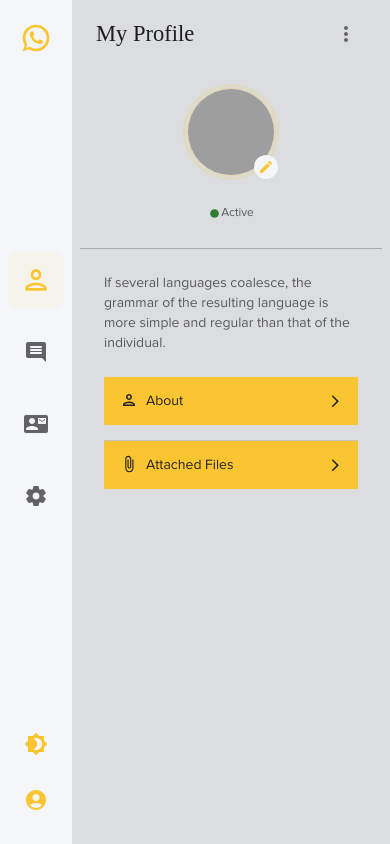
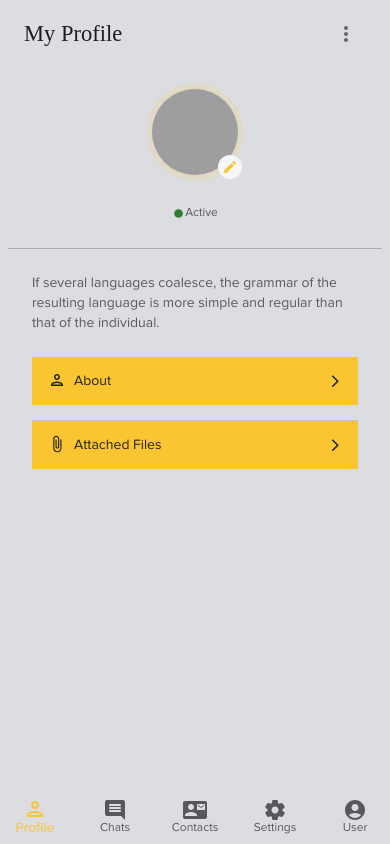
Before and after one commit to wuocdat/family-app, a React (Create React App) app: page /messages in a window 390 px wide. Built offline with nearby package versions, Linux system fonts and the light colour scheme; no server answers; grey boxes are pictures that could not be loaded; a web font is replaced by a local one.

Commit message:
add responsive

```diff
--- a/src/components/Container/SideContentContainer.tsx
+++ b/src/components/Container/SideContentContainer.tsx
@@ -4,12 +4,19 @@ const SideContentContainer = styled('div')(({ theme }) => ({
     display: 'flex',
     flexDirection: 'column',
     alignItems: 'center',
-    width: '380px',
-    height: '100vh',
     padding: theme.spacing(2, 1, 2, 1),
     boxSizing: 'border-box',
-    // backgroundColor: '#303841',
     backgroundColor: theme.palette.background.paper,
+    '@media (max-width: 999px)': {
+        flex: 1,
+        width: '100%',
+    },
+    '@media (min-width: 1000px)': {
+        height: '100vh',
+        minWidth: '380px',
+        maxWidth: '380px',
+    },
+    overflow: 'auto',
 }));
 
 export default SideContentContainer;
--- a/src/components/Media/mobile.tsx
+++ b/src/components/Media/mobile.tsx
@@ -1,13 +1,13 @@
 import { styled } from '@mui/material';
 
 export const ShowOnlyMobile = styled('div')({
-    '@media (min-width: 600px)': {
+    '@media (min-width: 1000px)': {
         display: 'none',
     },
 });
 
 export const HideOnlyMobile = styled('div')({
-    '@media (max-width: 599px)': {
+    '@media (max-width: 999px)': {
         display: 'none',
     },
 });
--- a/src/components/NotFound/NotFound.tsx
+++ b/src/components/NotFound/NotFound.tsx
@@ -1,5 +1,29 @@
+import { Box, Typography } from '@mui/material';
+
 const NotFound = () => {
-    return <div></div>;
+    return (
+        <Box
+            sx={{
+                position: 'relative',
+                width: '100%',
+                height: '100%',
+                backgroundColor: 'background.default',
+            }}
+        >
+            <Typography
+                variant="h4"
+                sx={{
+                    position: 'absolute',
+                    top: '50%',
+                    left: ' 50%',
+                    transform: 'translate(-50%, -50%)',
+                    color: 'text.primary',
+                }}
+            >
+                No Pain No Gain
+            </Typography>
+        </Box>
+    );
 };
 
 export default NotFound;
--- a/src/components/SideMenu/BottomMenu.tsx
+++ b/src/components/SideMenu/BottomMenu.tsx
@@ -6,38 +6,49 @@ import {
     SettingsRounded,
 } from '@mui/icons-material';
 import { BottomNavigation, BottomNavigationAction, Box } from '@mui/material';
-import { useState } from 'react';
+import { FC, SyntheticEvent } from 'react';
 
-const BottomMenu = () => {
-    const [value, setValue] = useState(0);
+interface BottomProps {
+    handleChange: (
+        event: SyntheticEvent<Element, Event>,
+        newAlignment: string,
+    ) => void;
+    alignment: string;
+}
 
+const BottomMenu: FC<BottomProps> = ({ alignment, handleChange }) => {
     return (
         <Box sx={{ width: '100%' }}>
             <BottomNavigation
                 showLabels
-                value={value}
+                value={alignment}
                 onChange={(event, newValue) => {
-                    setValue(newValue);
+                    handleChange(event, newValue);
                 }}
             >
                 <BottomNavigationAction
-                    label="Recents"
+                    value="profile"
+                    label="Profile"
                     icon={<PersonOutlined />}
                 />
                 <BottomNavigationAction
-                    label="Favorites"
+                    value="chats"
+                    label="Chats"
                     icon={<CommentRounded />}
                 />
                 <BottomNavigationAction
-                    label="Nearby"
+                    value="contacts"
+                    label="Contacts"
                     icon={<ContactMailRounded />}
                 />
                 <BottomNavigationAction
-                    label="Nearby"
+                    value="settings"
+                    label="Settings"
                     icon={<SettingsRounded />}
                 />
                 <BottomNavigationAction
-                    label="Nearby"
+                    value="user"
+                    label="User"
                     icon={<AccountCircleRounded />}
                 />
             </BottomNavigation>
--- a/src/layouts/MainLayout/MainLayout.tsx
+++ b/src/layouts/MainLayout/MainLayout.tsx
@@ -1,7 +1,9 @@
 import { styled } from '@mui/material';
-import { useState } from 'react';
+import { SyntheticEvent, useState } from 'react';
 import { Route, Routes } from 'react-router-dom';
+import { HideOnlyMobile, ShowOnlyMobile } from '../../components/Media/mobile';
 import NotFound from '../../components/NotFound/NotFound';
+import BottomMenu from '../../components/SideMenu/BottomMenu';
 import SideMenu from '../../components/SideMenu/SideMenu';
 import Chats from '../../pages/Chats';
 import Contacts from '../../pages/Contacts';
@@ -14,8 +16,16 @@ const Container = styled('div')(({ theme }) => ({
     display: 'flex',
 }));
 
+const MobileContainer = styled('div')(({ theme }) => ({
+    padding: theme.spacing(0, 0, 0, 0),
+    display: 'flex',
+    flexDirection: 'column',
+    height: '100vh',
+}));
+
 const ChatContent = styled('div')(({ theme }) => ({
     padding: theme.spacing(0, 0, 0, 0),
+    height: '100vh',
     flex: 1,
 }));
 
@@ -23,14 +33,19 @@ const MainLayout = () => {
     const [alignment, setAlignment] = useState('profile');
 
     const handleChange = (
-        event: React.MouseEvent<HTMLElement>,
+        event: React.MouseEvent<HTMLElement> | SyntheticEvent<Element, Event>,
         newAlignment: string,
     ) => {
         setAlignment(newAlignment);
     };
     return (
+        <>
+            <HideOnlyMobile>
                 <Container>
-            <SideMenu alignment={alignment} handleChange={handleChange} />
+                    <SideMenu
+                        alignment={alignment}
+                        handleChange={handleChange}
+                    />
                     {alignment === 'profile' && <Profile />}
                     {alignment === 'chats' && <Chats />}
                     {alignment === 'contacts' && <Contacts />}
@@ -47,6 +62,28 @@ const MainLayout = () => {
                         {/* <Conversation /> */}
                     </ChatContent>
                 </Container>
+            </HideOnlyMobile>
+            <ShowOnlyMobile>
+                <Routes>
+                    <Route path="/:_id" element={<Conversation />} />
+                    <Route
+                        path="/"
+                        element={
+                            <MobileContainer>
+                                {alignment === 'profile' && <Profile />}
+                                {alignment === 'chats' && <Chats />}
+                                {alignment === 'contacts' && <Contacts />}
+                                {alignment === 'settings' && <Settings />}
+                                <BottomMenu
+                                    alignment={alignment}
+                                    handleChange={handleChange}
+                                />
+                            </MobileContainer>
+                        }
+                    />
+                </Routes>
+            </ShowOnlyMobile>
+        </>
     );
 };
 
--- a/src/pages/Conversation/ConversationHeader/ConversationHeader.tsx
+++ b/src/pages/Conversation/ConversationHeader/ConversationHeader.tsx
@@ -1,5 +1,6 @@
 import {
     Archive,
+    ArrowBack,
     Call,
     DeleteSweepRounded,
     FiberManualRecord,
@@ -18,6 +19,8 @@ import {
     Typography,
 } from '@mui/material';
 import { FC, useState } from 'react';
+import { useNavigate } from 'react-router-dom';
+import { ShowOnlyMobile } from '../../../components/Media/mobile';
 import StyledMenu from '../../../components/Menu/Menu';
 import StyledMenuItem from '../../../components/MenuItem/MenuItem';
 import CallingModal from '../../../components/Modal/CallingModal';
@@ -76,6 +79,8 @@ const ConversationHeader: FC<ConversationHeaderProps> = ({
         setModalOpen(false);
     };
 
+    let navigate = useNavigate();
+
     return (
         <HeaderWrapper>
             <Box
@@ -85,6 +90,16 @@ const ConversationHeader: FC<ConversationHeaderProps> = ({
                     paddingLeft: 3,
                 }}
             >
+                <ShowOnlyMobile>
+                    <IconButton
+                        sx={{ marginRight: 2 }}
+                        onClick={() => {
+                            navigate('/messages');
+                        }}
+                    >
+                        <ArrowBack />
+                    </IconButton>
+                </ShowOnlyMobile>
                 <Avatar
                     sx={{
                         width: '35px',
--- a/src/pages/Conversation/index.tsx
+++ b/src/pages/Conversation/index.tsx
@@ -22,7 +22,7 @@ import { useParams } from 'react-router-dom';
 
 const ConversationWrapper = styled('div')(({ theme }) => ({
     width: '100%',
-    height: '100%',
+    height: '100vh',
     display: 'flex',
     flexDirection: 'column',
     backgroundColor: theme.palette.background.default,
```
Lines whose indentation alone changed are shown as unchanged.
